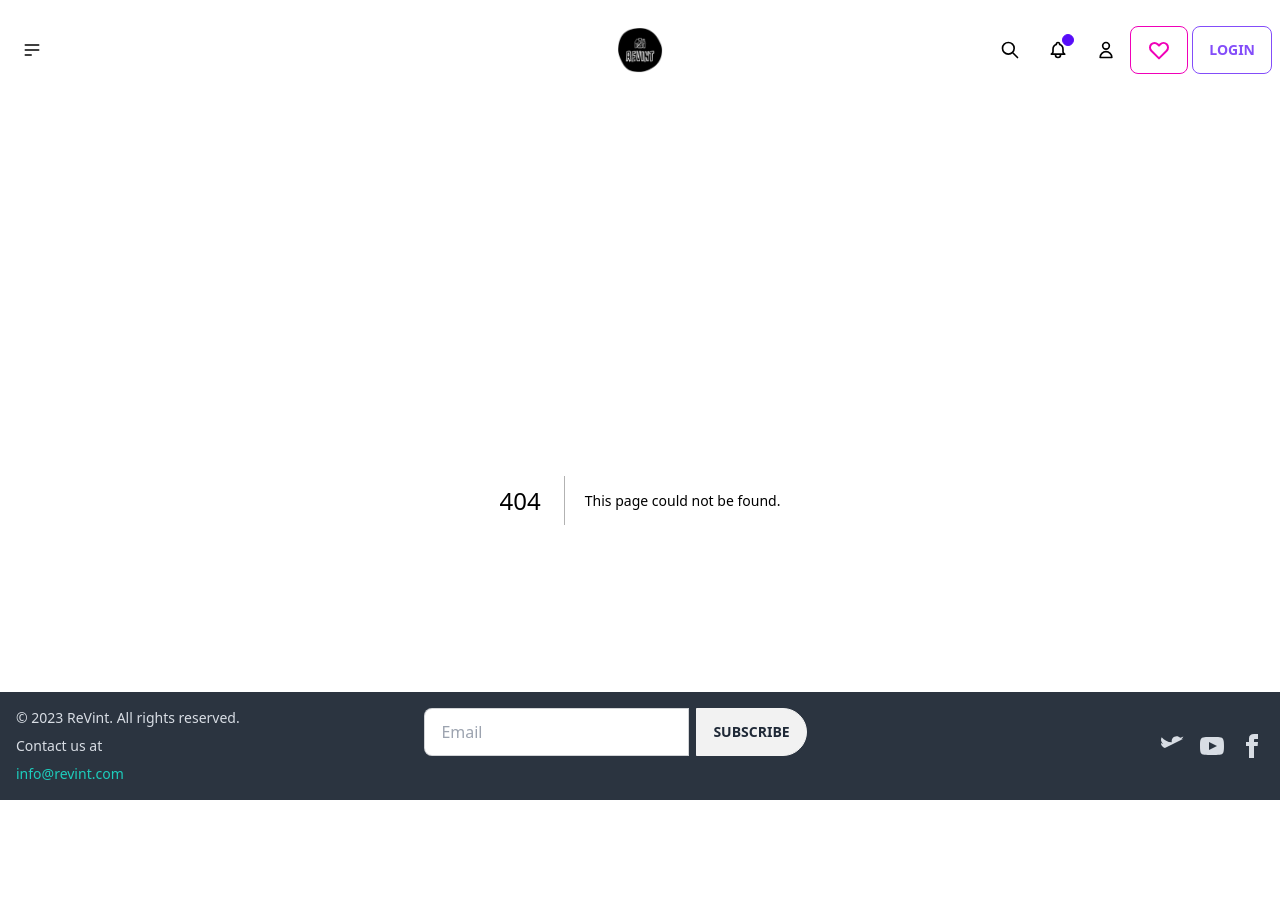
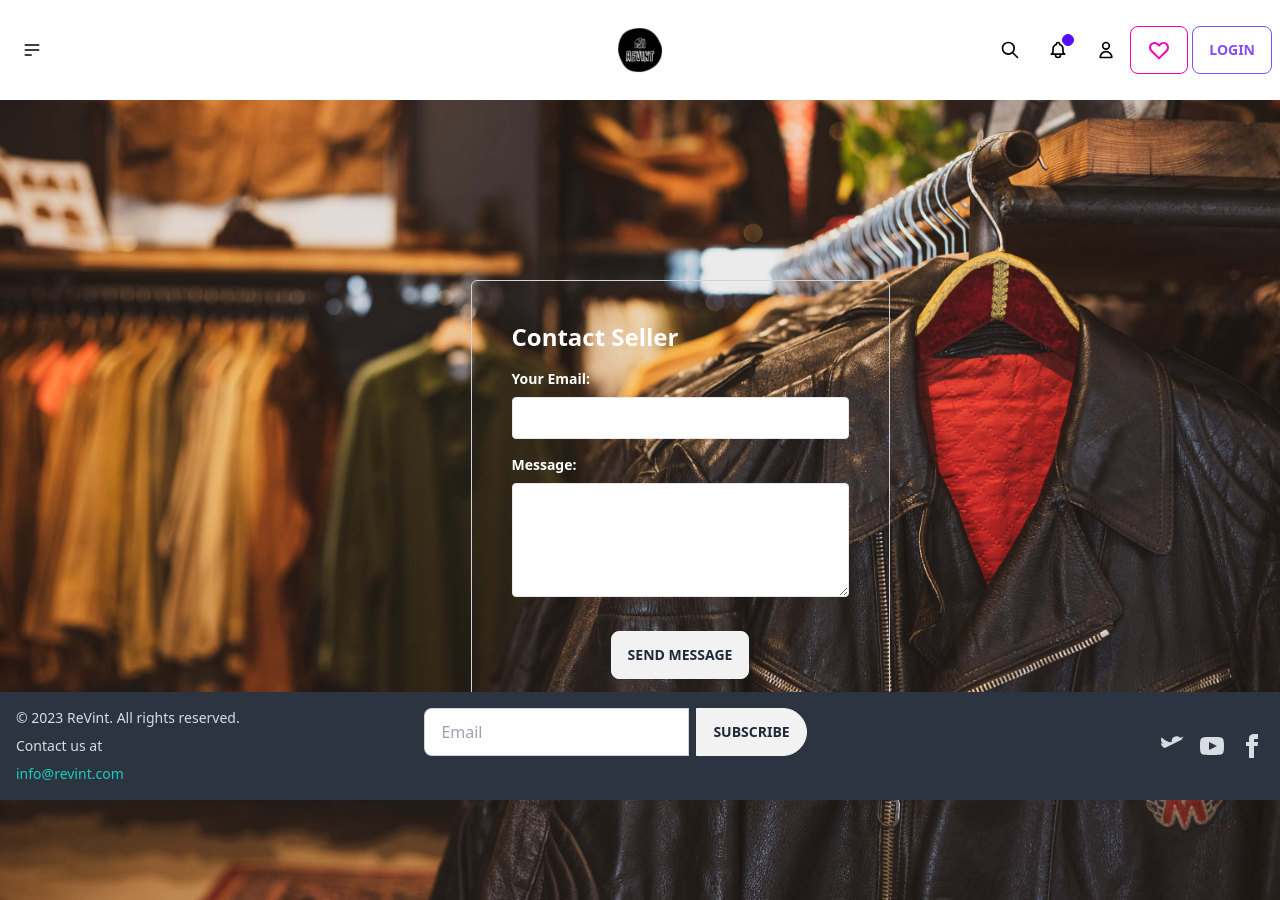
Before and after one commit to laurolamas/revint-front, a Next.js app: page /contact-seller in a window 1280 px wide. Before the commit this address had no page. Built offline with nearby package versions, Linux system fonts and the light colour scheme.

Commit message:
added some new routes / features

```diff
--- a/app/components/buyCard.js
+++ b/app/components/buyCard.js
@@ -68,7 +68,7 @@
           <p>{product.description}</p>
           <div className="card-actions justify-between items-end">
             <div className="badge badge-outline">{product.category}</div>
-            <Link href={`/product-detail/${product.id}`}>
+            <Link href={`/contact-seller/`}>
               <button className="btn btn-secondary btn-sm">Send Message to Seller</button>
             </Link>
             {mode === "profile" && (
--- a/app/components/card.js
+++ b/app/components/card.js
@@ -26,6 +26,13 @@
   const handleEditProduct = () => {
     handleEdit(product);
   };
+
+  const [isFavorite, setIsFavorite] = useState(false);
+
+  const handleAddToFavorites = () => {
+    setIsFavorite(!isFavorite);
+  };
+
 
   return (
     <div className="group card w-96 bg-base-100 shadow-xl m-10 hover:cursor-pointer hover:shadow-inner transform hover:scale-110 transition ease-out relative">
@@ -59,10 +66,28 @@
         </h2>
         <p>{product.description}</p>
         <div className="card-actions justify-between items-end">
+          {mode !== "profile" && (
+            <button className="btn btn-circle" onClick={handleAddToFavorites}>
+              <svg
+                className="w-6 h-6 stroke-current text-red-500"
+                viewBox="0 0 24 24"
+                fill="none"
+                xmlns="http://www.w3.org/2000/svg"
+              >
+                <path
+                  strokeLinecap="round"
+                  strokeLinejoin="round"
+                  strokeWidth="2"
+                  d="M12 21.35l-1.45-1.32C5.4 15.36 2 12.28 2 8.5 2 5.42 4.42 3 7.5 3c1.74 0 3.41.81 4.5 2.09C15.09 3.81 16.76 3 18.5 3 21.58 3 24 5.42 24 8.5c0 3.78-3.4 6.86-8.55 11.54L12 21.35z"
+                />
+              </svg>
+            </button>
+          )}
+
           <div className="badge badge-outline">{product.category}</div>
           <Link href={`/product-detail/${product.id}`}>
-          <button className="btn btn-primary">Buy
-          </button>
+            <button className="btn btn-primary">Buy
+            </button>
           </Link>
           {mode === "profile" && (
             <button className="btn btn-circle" onClick={handleEditProduct}>
--- /dev/null
+++ b/app/components/contactSellerCard.js
@@ -0,0 +1,61 @@
+import React, { useState } from "react";
+
+export default function ContactSeller() {
+  const [message, setMessage] = useState("");
+  const [email, setEmail] = useState("");
+
+  const handleSubmit = (e) => {
+    e.preventDefault();
+    // Puedes agregar la lógica para manejar el envío del formulario aquí
+    console.log("Message:", message);
+    console.log("Email:", email);
+  };
+
+  return (
+    <div className="page-container">
+      <form
+        className="md:w-full w-full p-10 m-10 border border-gray-300 rounded-md md:max-w-3xl"
+        onSubmit={handleSubmit}
+      >
+        <h2 className="text-2xl font-bold mb-4 text-white">Contact Seller</h2>
+        <div className="mb-4">
+          <label htmlFor="email" className="block text-white text-sm font-bold mb-2">
+            Your Email:
+          </label>
+          <input
+            type="email"
+            id="email"
+            name="email"
+            value={email}
+            onChange={(e) => setEmail(e.target.value)}
+            className="border rounded w-full py-2 px-3"
+            required
+          />
+        </div>
+        <div className="mb-4">
+          <label htmlFor="message" className="block text-white text-sm font-bold mb-2">
+            Message:
+          </label>
+          <textarea
+            id="message"
+            name="message"
+            value={message}
+            onChange={(e) => setMessage(e.target.value)}
+            rows="4"
+            className="border rounded w-full py-2 px-3"
+            required
+          />
+        </div>
+        <div className="md:flex md:justify-around">
+          <div className="flex-col">
+            <div className="pt-3">
+              <button className="btn w-full max-w-xs" type="submit">
+                Send Message
+              </button>
+            </div>
+          </div>
+        </div>
+      </form>
+    </div>
+  );
+}
--- a/app/components/header.js
+++ b/app/components/header.js
@@ -45,7 +45,7 @@
       </div>
       <div className="navbar-center">
         <button className="btn btn-circle btn-ghost hover:opacity-90">
-          <Link href="/home">
+          <Link href="/">
             <Image src={logo} alt="Logo Revint" width={400} height={400} />
           </Link>
         </button>
--- a/app/components/uploadProductForm.js
+++ b/app/components/uploadProductForm.js
@@ -123,6 +123,7 @@
               <option value="Skirt">Skirt</option>
               <option value="Pants">Pants</option>
               <option value="Shorts">Shorts</option>
+              <option value="Shorts">Shoes</option>
             </select>
           </div>
           <label>Images:</label>
--- /dev/null
+++ b/app/contact-seller/page.js
@@ -0,0 +1,12 @@
+"use client";
+
+import React from "react";
+import ContactSellerCard from "../components/contactSellerCard";
+
+export default function ContactSellerPage() {
+  return (
+    <div className="min-h-screen flex items-center justify-center bg-cover bg-center" style={{ backgroundImage: "url(/miera_5-4-2.jpg)" }}>
+      <ContactSellerCard />
+    </div>
+  );
+}
--- a/app/page.js
+++ b/app/page.js
@@ -7,6 +7,7 @@
 import WordTransition from "./components/styleTitle";
 import Image from "next/image";
 import productImage from '../public/produt.png';
+import favoriteCard from '../public/favorite-card.png'
 
 export default function Home() {
   const [products, setProducts] = useState([]);
@@ -132,7 +133,9 @@
               </div>
             </div>
           </div>
-          <Typography variant="h1" className="flex align-bottom ">Features</Typography>
+        </div>
+        <div>
+          <Typography variant="h1" className="flex justify-center">Features</Typography>
         </div>
         <div className="bg-black flex flex-row">
           <div className="w-1/3 h-full bg-black h-2/3">
@@ -148,6 +151,8 @@
             <div className="card-body">
               <Typography variant="h3" className=" flex items-center justify-center"> Add to favorites products that you like! </Typography>
               <Typography variant="h5" className=" flex items-center justify-center"> then visit them whenever you want</Typography>
+              <Image src={favoriteCard} alt="Logo Revint" className="mt-12" />
+              <Image src={favoriteCard} alt="Logo Revint" className="mt-12" />
             </div>
             {/* <figure><img src="/images/stock/photo-1606107557195-0e29a4b5b4aa.jpg" alt="Shoes" /></figure> */}
           </div>
--- a/app/product-detail/page.js
+++ b/app/product-detail/page.js
@@ -80,7 +80,7 @@
 
     return (
         <>
-            <div className="flex items-center justify-center max-h-screen">
+            <div className="flex items-center justify-center max-h-screen bg-cover bg-center" style={{ backgroundImage: "url(/miera_5-4-2.jpg)" }}>
                 <div className="flex overflow-x-auto">
                     {products.slice(startIndex, startIndex + cardsPerPage).map((product, index) => (
                         <div
--- a/app/products/page.js
+++ b/app/products/page.js
@@ -126,7 +126,7 @@
 
     return (
       <>
-        <div className="flex items-center justify-center max-h-screen">
+            <div className="flex items-center justify-center max-h-screen bg-cover bg-center" style={{ backgroundImage: "url(/miera_5-4-2.jpg)" }}>
           <button
             onClick={handlePrevClick}
             className="bg-blue-700 text-white py-2 px-4 rounded-l-full transition duration-300 ease-in-out hover:bg-orange-800 focus:outline-none focus:shadow-outline-orange active:bg-orange-900"
```
Also changed, not shown: public/favorite-card.png (added).
